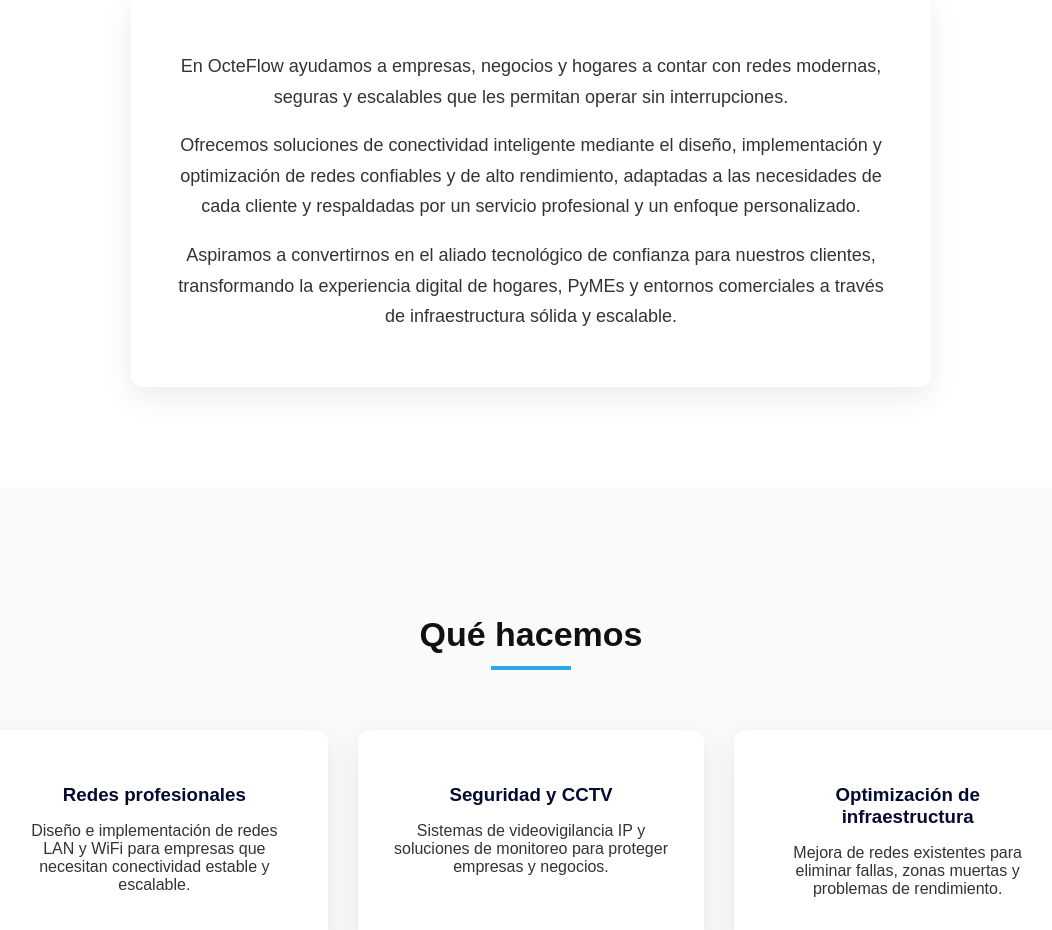
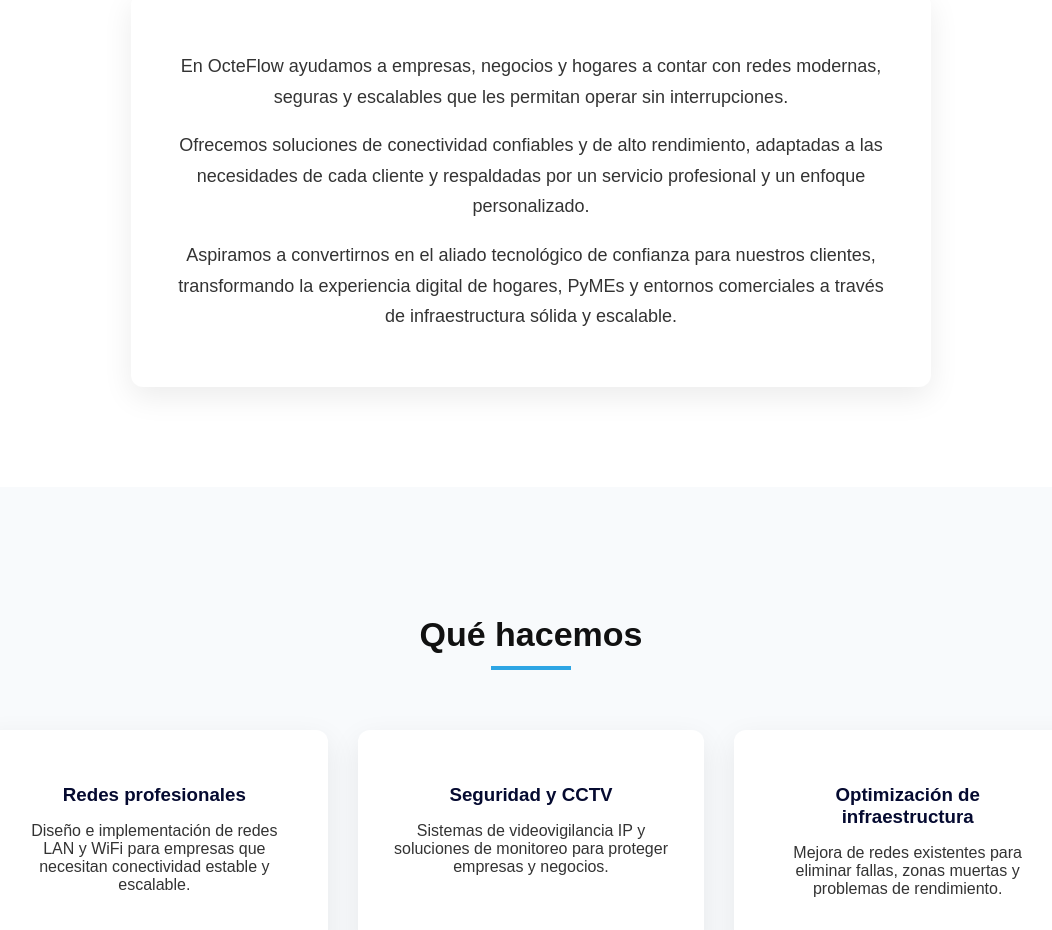
Before and after one commit to OcteFlow/octeflow-site, a Next.js app: page /nosotros in a window 1280 px wide. Shown: the part 780-1710 px from the top of the page, without its empty margins (109-1161 px from the left). Built offline with nearby package versions, Linux system fonts and the light colour scheme.

Commit message:
Update nosotros.js

```diff
--- a/pages/nosotros.js
+++ b/pages/nosotros.js
@@ -42,8 +42,7 @@
           </p>
 
           <p>
-            Ofrecemos soluciones de conectividad inteligente mediante el diseño, implementación y
-            optimización de redes confiables y de alto rendimiento, adaptadas a las necesidades de cada cliente y
+            Ofrecemos soluciones de conectividad confiables y de alto rendimiento, adaptadas a las necesidades de cada cliente y
             respaldadas por un servicio profesional y un enfoque personalizado.
           </p>
 
```
